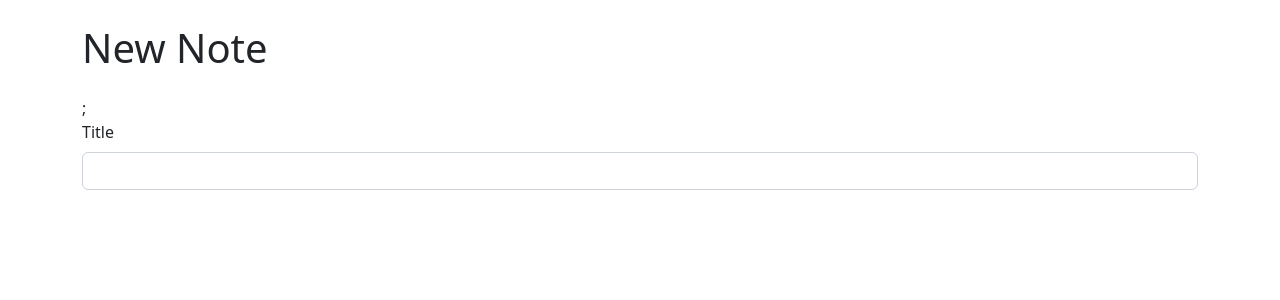
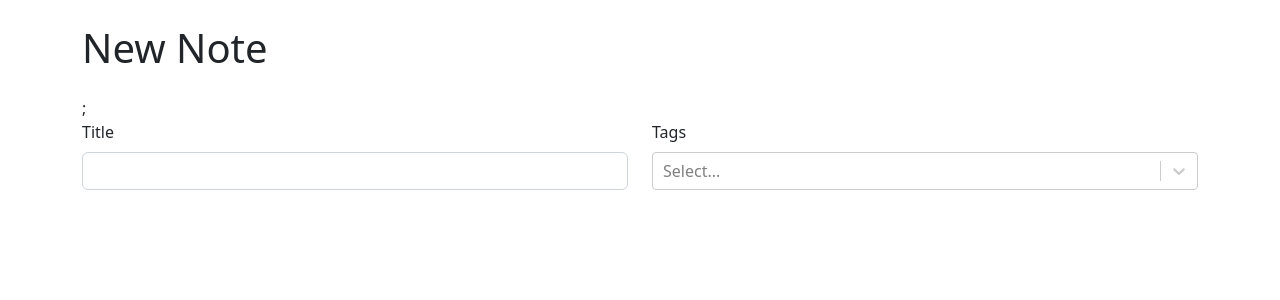
Before and after one commit to FrancoTr/react-ts-notetakingapp, a React (Vite) app: page /new in a window 1280 px wide. Shown: the top 300 px of the page. Built offline with nearby package versions, Linux system fonts and the light colour scheme.

Commit message:
Add multiselect

```diff
--- a/src/NoteForm.tsx
+++ b/src/NoteForm.tsx
@@ -1,4 +1,5 @@
 import { Row, Col, Form, Stack } from "react-bootstrap";
+import CreatableReactSelect from "react-select/creatable";
 
 export function NoteForm() {
   return (
@@ -11,6 +12,12 @@ export function NoteForm() {
               <Form.Control required />
             </Form.Group>
           </Col>
+          <Col>
+            <Form.Group controlId='tags'>
+              <Form.Label>Tags</Form.Label>
+              <CreatableReactSelect isMulti />
+            </Form.Group>
+          </Col>
         </Row>
       </Stack>
     </Form>
```
